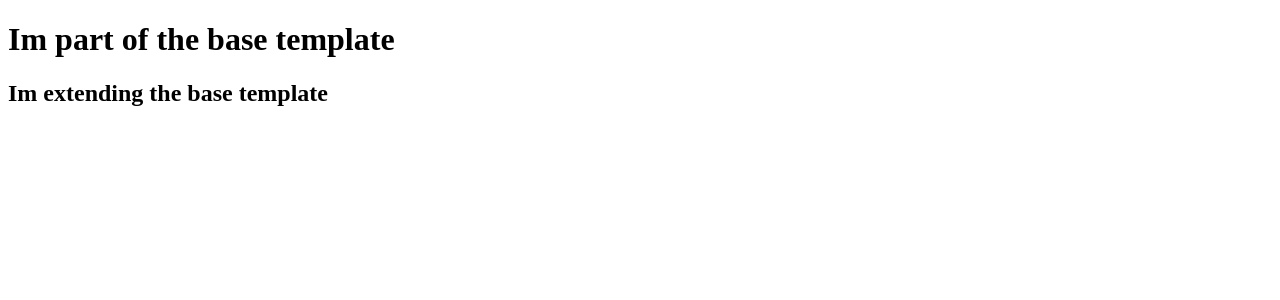
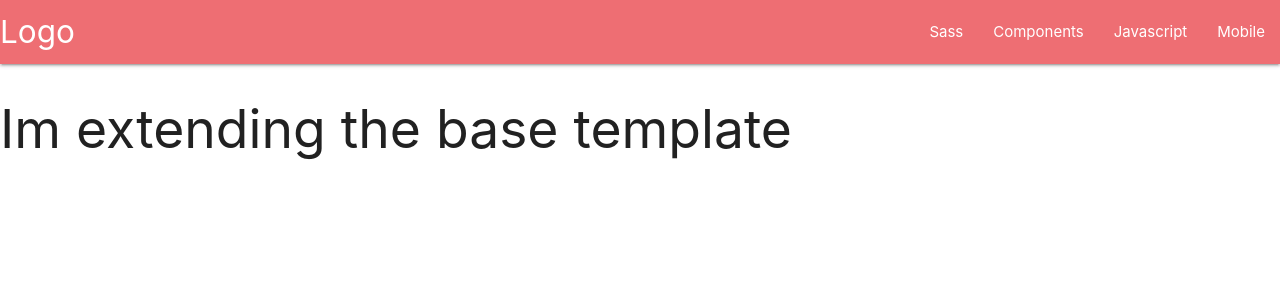
Before and after one commit to Luka-pp/Milestone-Project-3, a Flask app: page / in a window 1280 px wide. Shown: the top 300 px of the page. Run offline with Flask 2, Linux system fonts and the light colour scheme; data that the repository does not hold is empty; some libraries are stand-ins or nearby versions.

Commit message:
Added materialize and Nav Bar

```diff
--- a/app.py
+++ b/app.py
@@ -20,7 +20,7 @@ mongo = PyMongo(app)
 
 @app.route('/')
 @app.route("/bikes")
-def bikes():
+def bike():
     bikes = mongo.db.bikes.find()
     return render_template("bikes.html", bikes=bikes)
 
--- a/templates/base.html
+++ b/templates/base.html
@@ -3,15 +3,49 @@
 <head>
     <meta charset="UTF-8">
     <meta name="viewport" content="width=device-width, initial-scale=1.0">
+    <link href="https://fonts.googleapis.com/icon?family=Material+Icons" rel="stylesheet" type="text/css">
+    <link rel="stylesheet" href="https://cdnjs.cloudflare.com/ajax/libs/materialize/1.0.0/css/materialize.min.css" type="text/css">
+    <link rel="stylesheet" href="{{ url_for("static", filename="css/style.css") }}" type="text/css">
+    {% block styles %}
+    {% endblock %}
     <title>Moto Club Eire</title>
 </head>
 <body>
+<header>
+     <nav>
+    <div class="nav-wrapper">
+      <a href="#!" class="brand-logo">Logo</a>
+      <a href="#" data-target="mobile-demo" class="sidenav-trigger"><i class="material-icons">menu</i></a>
+      <ul class="right hide-on-med-and-down">
+        <li><a href="sass.html">Sass</a></li>
+        <li><a href="badges.html">Components</a></li>
+        <li><a href="collapsible.html">Javascript</a></li>
+        <li><a href="mobile.html">Mobile</a></li>
+      </ul>
+    </div>
+  </nav>
+
+  <ul class="sidenav" id="mobile-demo">
+    <li><a href="sass.html">Sass</a></li>
+    <li><a href="badges.html">Components</a></li>
+    <li><a href="collapsible.html">Javascript</a></li>
+    <li><a href="mobile.html">Mobile</a></li>
+  </ul>
+</header>
 
 
-    <h1>Im part of the base template</h1>
     {% block content %}
     {% endblock %}
 
 
+
+<script
+  src="https://code.jquery.com/jquery-3.6.0.min.js"
+  integrity="sha256-/xUj+3OJU5yExlq6GSYGSHk7tPXikynS7ogEvDej/m4="
+  crossorigin="anonymous"></script>
+<script src="https://cdnjs.cloudflare.com/ajax/libs/materialize/1.0.0/js/materialize.min.js"></script>
+<script src="{{ url_for("static", filename="js/script.js") }}"></script>
+{% block scripts %}
+{% endblock %}
 </body>
 </html>
```
